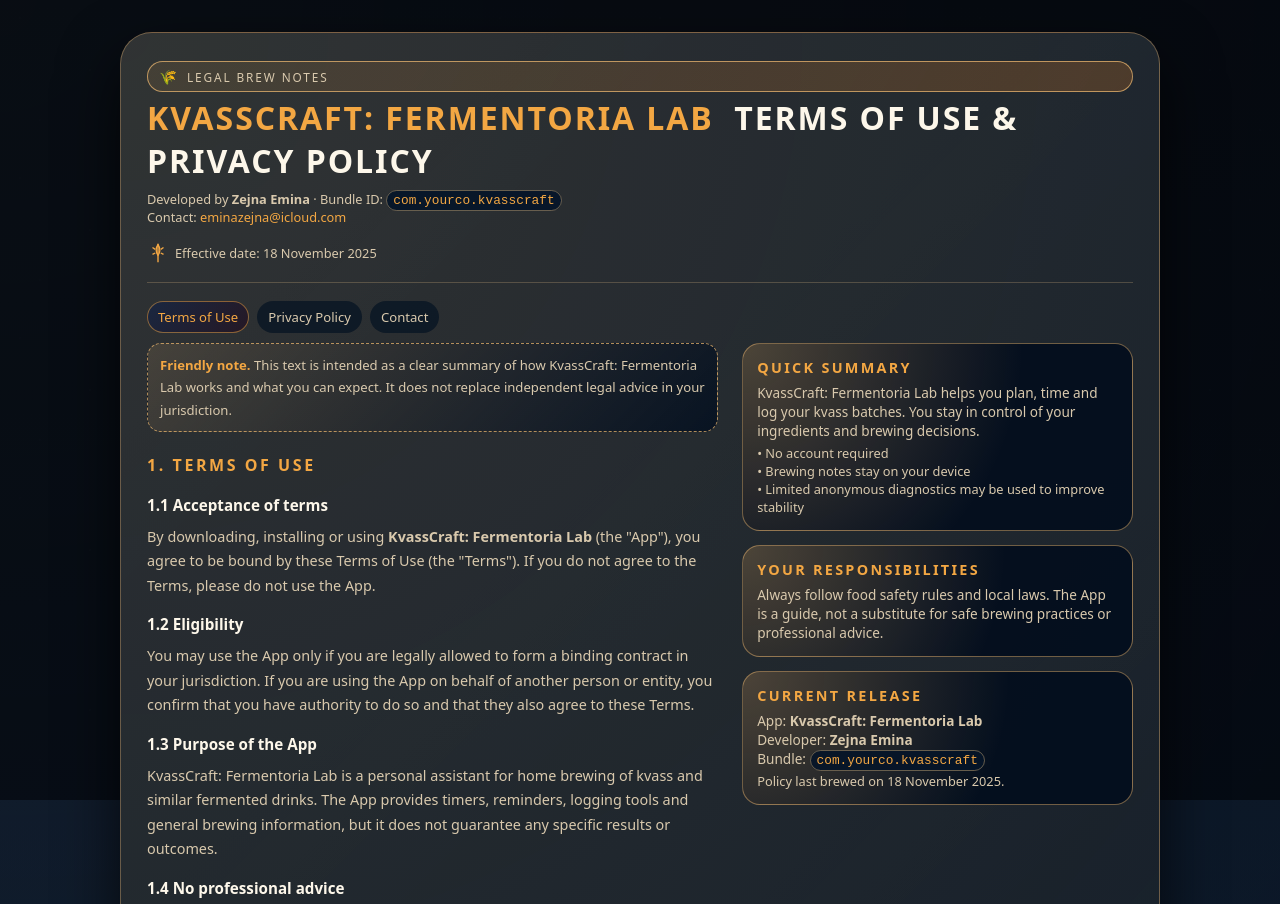
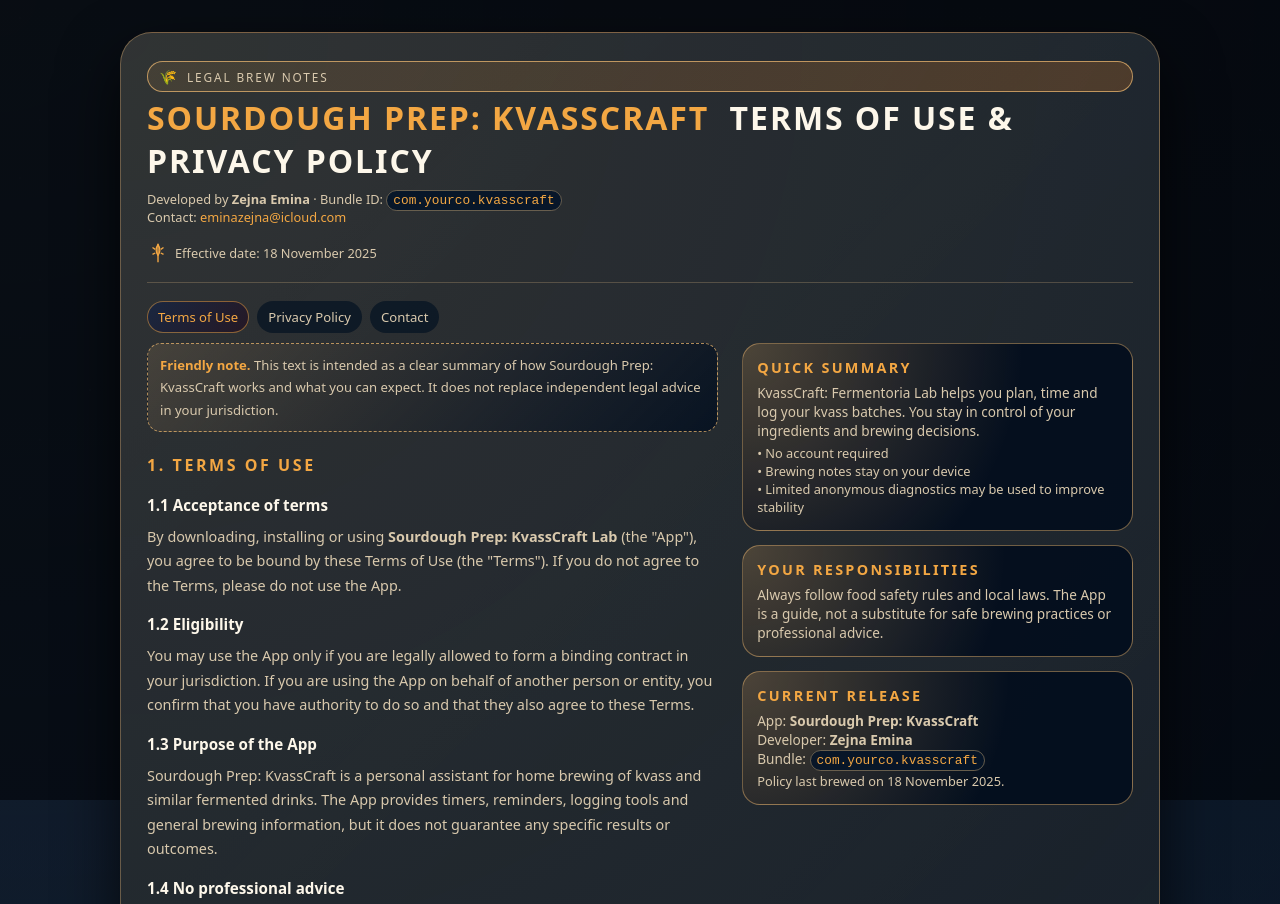
Before and after one commit to EminaSwiftDev/policy-contact-termsofuse, a plain HTML site: page index.html in a window 1280 px wide. Shown: the top 904 px of the page. Drawn offline with Linux system fonts and the light colour scheme.

Commit message:
Update index.html

```diff
--- a/index.html
+++ b/index.html
@@ -303,7 +303,7 @@
             <span>Legal Brew Notes</span>
           </div>
           <h1>
-            <span class="highlight">KvassCraft: Fermentoria Lab</span>
+            <span class="highlight">Sourdough Prep: KvassCraft</span>
             &nbsp;Terms of Use &amp; Privacy Policy
           </h1>
           <p class="app-meta">
@@ -333,7 +333,7 @@
       <div class="policy-body">
         <section class="policy-main">
           <div class="accent-note">
-            <strong>Friendly note.</strong> This text is intended as a clear summary of how KvassCraft: Fermentoria Lab
+            <strong>Friendly note.</strong> This text is intended as a clear summary of how Sourdough Prep: KvassCraft
             works and what you can expect. It does not replace independent legal advice in your jurisdiction.
           </div>
 
@@ -341,7 +341,7 @@
 
           <h3>1.1 Acceptance of terms</h3>
           <p>
-            By downloading, installing or using <strong>KvassCraft: Fermentoria Lab</strong> (the "App"), you agree to
+            By downloading, installing or using <strong>Sourdough Prep: KvassCraft Lab</strong> (the "App"), you agree to
             be bound by these Terms of Use (the "Terms"). If you do not agree to the Terms, please do not use the App.
           </p>
 
@@ -354,7 +354,7 @@
 
           <h3>1.3 Purpose of the App</h3>
           <p>
-            KvassCraft: Fermentoria Lab is a personal assistant for home brewing of kvass and similar fermented drinks.
+            Sourdough Prep: KvassCraft is a personal assistant for home brewing of kvass and similar fermented drinks.
             The App provides timers, reminders, logging tools and general brewing information, but it does not guarantee
             any specific results or outcomes.
           </p>
@@ -380,7 +380,7 @@
 
           <h3>1.6 Intellectual property</h3>
           <p>
-            All content in the App, including the name <strong>KvassCraft: Fermentoria Lab</strong>, logos, artwork,
+            All content in the App, including the name <strong>Sourdough Prep: KvassCraft</strong>, logos, artwork,
             text, layouts and code, is owned by or licensed to <strong>Zejna Emina</strong> and is protected by
             applicable copyright and other intellectual property laws. You are granted a limited, non-transferable,
             revocable license to use the App solely for personal, non-commercial purposes.
@@ -518,7 +518,7 @@
           <p>
             <strong>Zejna Emina</strong><br />
             Email: <a class="mail-link" href="mailto:eminazejna@icloud.com">eminazejna@icloud.com</a><br />
-            Regarding: <em>KvassCraft: Fermentoria Lab — Legal</em>
+            Regarding: <em>Sourdough Prep: KvassCraft — Legal</em>
           </p>
         </section>
 
@@ -547,7 +547,7 @@
           <section class="side-card">
             <h2>Current release</h2>
             <p>
-              App: <strong>KvassCraft: Fermentoria Lab</strong><br />
+              App: <strong>Sourdough Prep: KvassCraft</strong><br />
               Developer: <strong>Zejna Emina</strong><br />
               Bundle: <code class="bundle">com.yourco.kvasscraft</code>
             </p>
```
